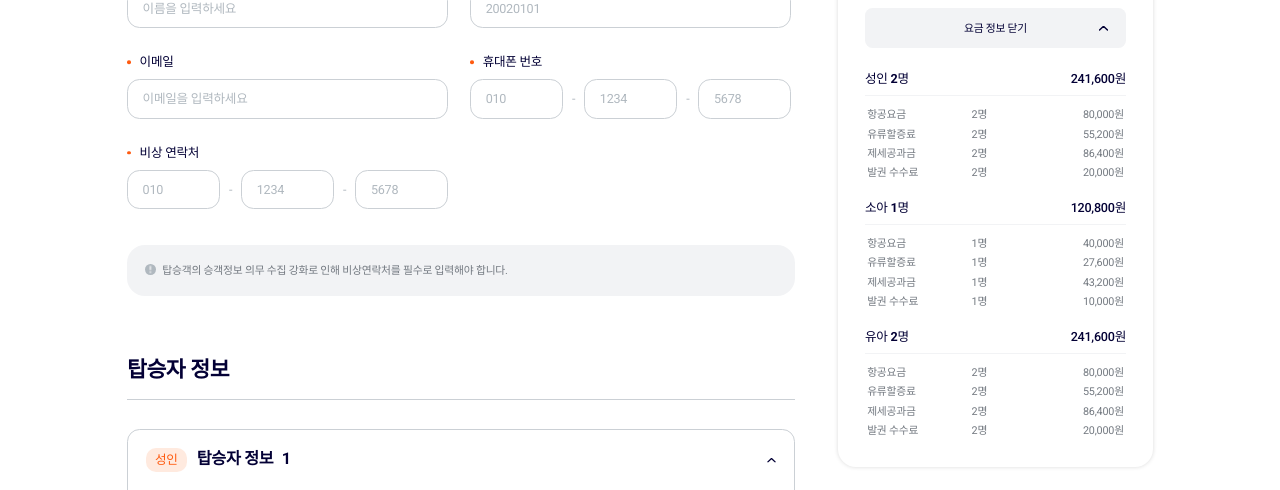
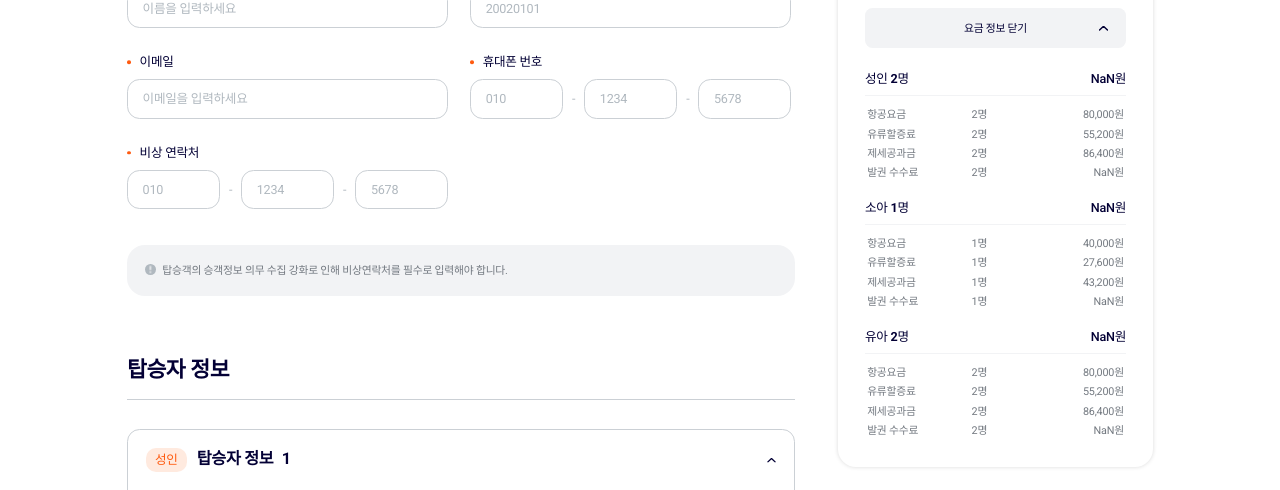
Before and after one commit to FRONTENDSCHOOLPLUS2/trifly, a Next.js app: page /order/payment in a window 1280 px wide. Both pictures are taken after a click on the button "요금 정보 상세보기". Shown: the part 287-777 px from the top of the page. Built offline with nearby package versions, Linux system fonts and the light colour scheme; no server answers; what recoil-persist would draw is missing.

Commit message:
🔒 type: env - NEXT_PUBLIC_CHARGE 추가 정의

```diff
--- a/env.d.ts
+++ b/env.d.ts
@@ -11,5 +11,6 @@ declare namespace NodeJS {
     GOOGLE_CLIENT_ID: string;
     GOOGLE_CLIENT_SECRET: string;
     NEXT_PUBLIC_AUTH_SECRET: string;
+    NEXT_PUBLIC_CHARGE: number;
   }
 }
--- a/src/app/(primary)/order/Receipt.tsx
+++ b/src/app/(primary)/order/Receipt.tsx
@@ -12,7 +12,6 @@ const getLocalNum = (value: string | number) => {
 const Receipt = () => {
   const { totalPrice } = useRecoilValue(orderState);
   const [isDetailShow, setIsDetailShow] = useState(false);
-  const charge = 10000;
   const personalPrice = usePersonalPrice();
 
   return (
@@ -60,7 +59,11 @@ const Receipt = () => {
                       {type} <strong>{count}</strong>명
                     </span>
                     <span>
-                      {getLocalNum(+item[0].total * count + charge * count)}원
+                      {getLocalNum(
+                        +item[0].total * count +
+                          process.env.NEXT_PUBLIC_CHARGE * count,
+                      )}
+                      원
                     </span>
                   </h4>
                   <table className="price-adult">
@@ -89,7 +92,8 @@ const Receipt = () => {
                         <td className="tit">발권 수수료</td>
                         <td className="count">{count}명</td>
                         <td className="price">
-                          {getLocalNum(charge * count)}원
+                          {getLocalNum(process.env.NEXT_PUBLIC_CHARGE * count)}
+                          원
                         </td>
                       </tr>
                     </tbody>
```
